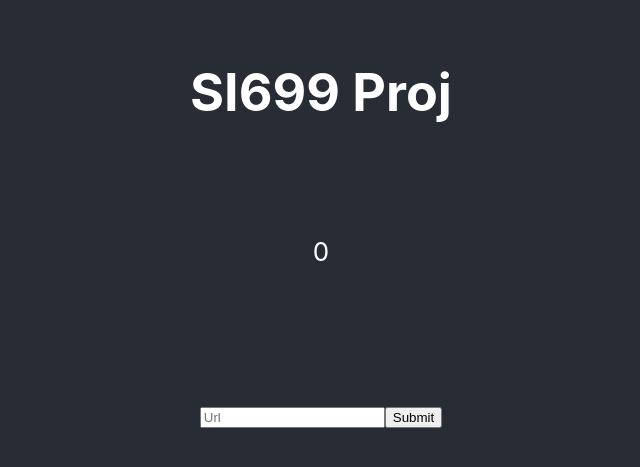
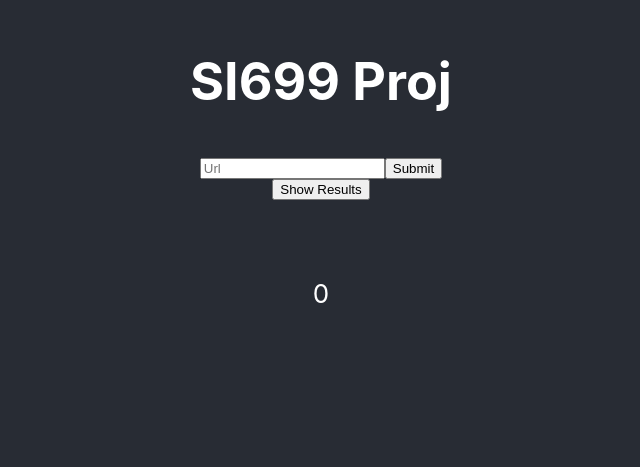
Before and after one commit to qifan-wu/SI699, a React (Create React App) app in the folder frontend/: page / in a window 1280 px wide. Shown: the part 147-614 px from the top of the page, without its empty margins (319-959 px from the left). Built offline with nearby package versions, Linux system fonts and the light colour scheme.

Commit message:
nmd, finally finish the input

```diff
--- a/frontend/src/components/FormComponent.js
+++ b/frontend/src/components/FormComponent.js
@@ -4,19 +4,29 @@ const FormComponent = () => {
     const [formData, setFormData] = useState({});
 
     const handleSubmit = (event) => {
+        console.log("---------before submit");
+        console.log(formData);
         event.preventDefault();
         fetch('/submit-form', {
             method: 'POST',
             headers: { 'Content-Type': 'application/json' },
             body: JSON.stringify(formData),
         })
-        .then((response) => response.json())
+        .then((response) => {
+            response.json();
+            console.log("---------after submit");
+            console.log(formData);
+        })
     };
 
     const handleInputChange = (event) => {
         const { name, value } = event.target;
-        setFormData({ ...formData, [name]: value });
+        setFormData({ [name]: value });
+        console.log("----------handleInputChange")
+        console.log(formData);
     };
+
+
 
     return (
         <form onSubmit={handleSubmit}>
--- a/frontend/src/components/MainPage.js
+++ b/frontend/src/components/MainPage.js
@@ -10,15 +10,34 @@ const MainPage = () => {
         url:"",
     });
 
+    const handleClick = () => {
+        fetch("/data")
+        .then(res => res.json())
+        .then(
+            (data) => {
+                setPageData({
+                    name: data.Name,
+                    age: data.Age,
+                    date: data.Date,
+                    programming: data.programming,
+                    url: data.url,
+                });
+            },
+        )
+    }
+
+
     return (
         <>
             <h1>SI699 Proj</h1>
+            <FormComponent/>
+            <button onClick={handleClick}>Show Results</button>
+
             {/* Calling a data from setdata for showing */}
             <p>{pageData.name}</p>
             <p>{pageData.age}</p>
             <p>{pageData.date}</p>
             <p>{pageData.programming}</p>
-            <FormComponent/>
             <p>{pageData.url}</p>
         </>
     );
```
Also changed, not shown: 1 other file (tests, documents, lock files or other folders).
